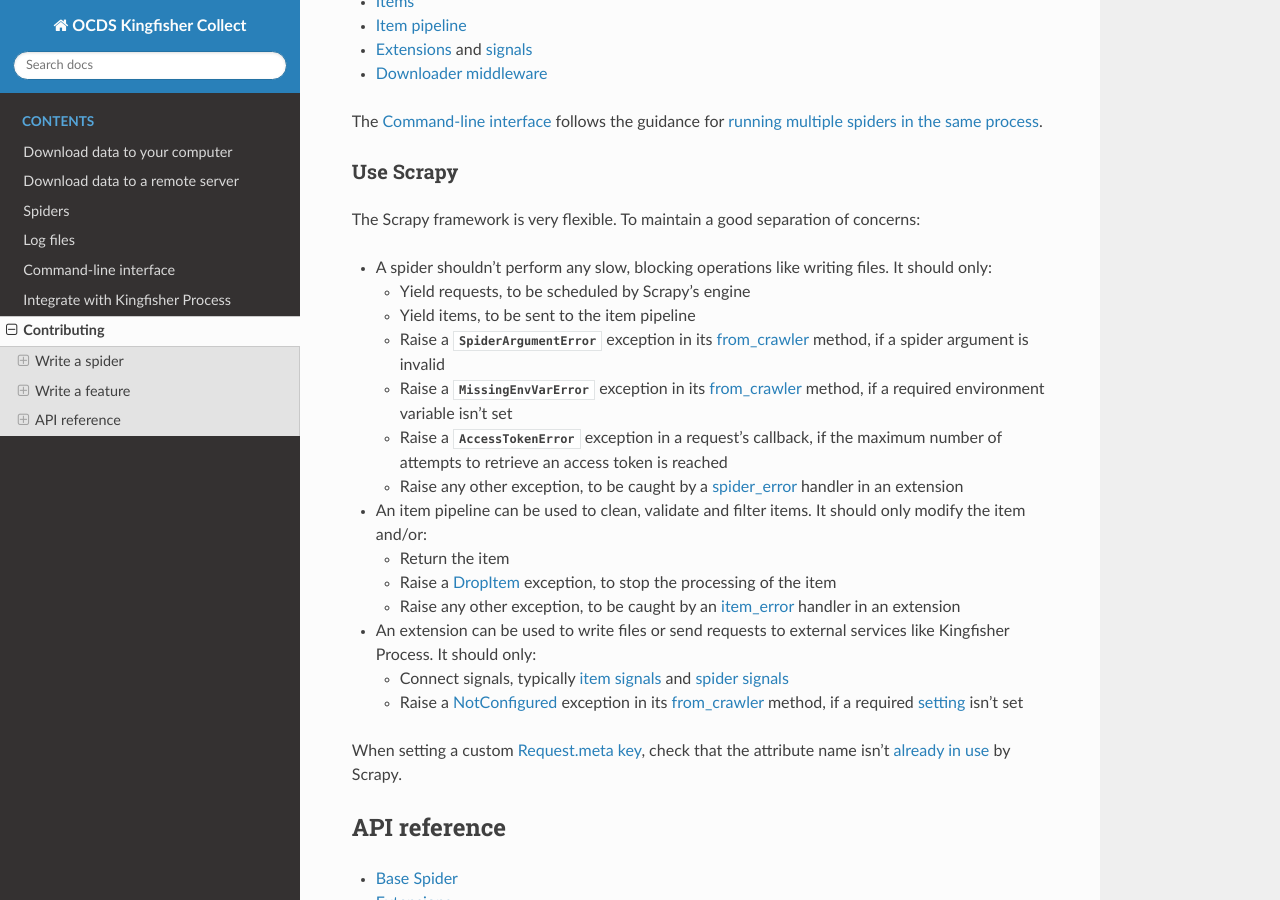
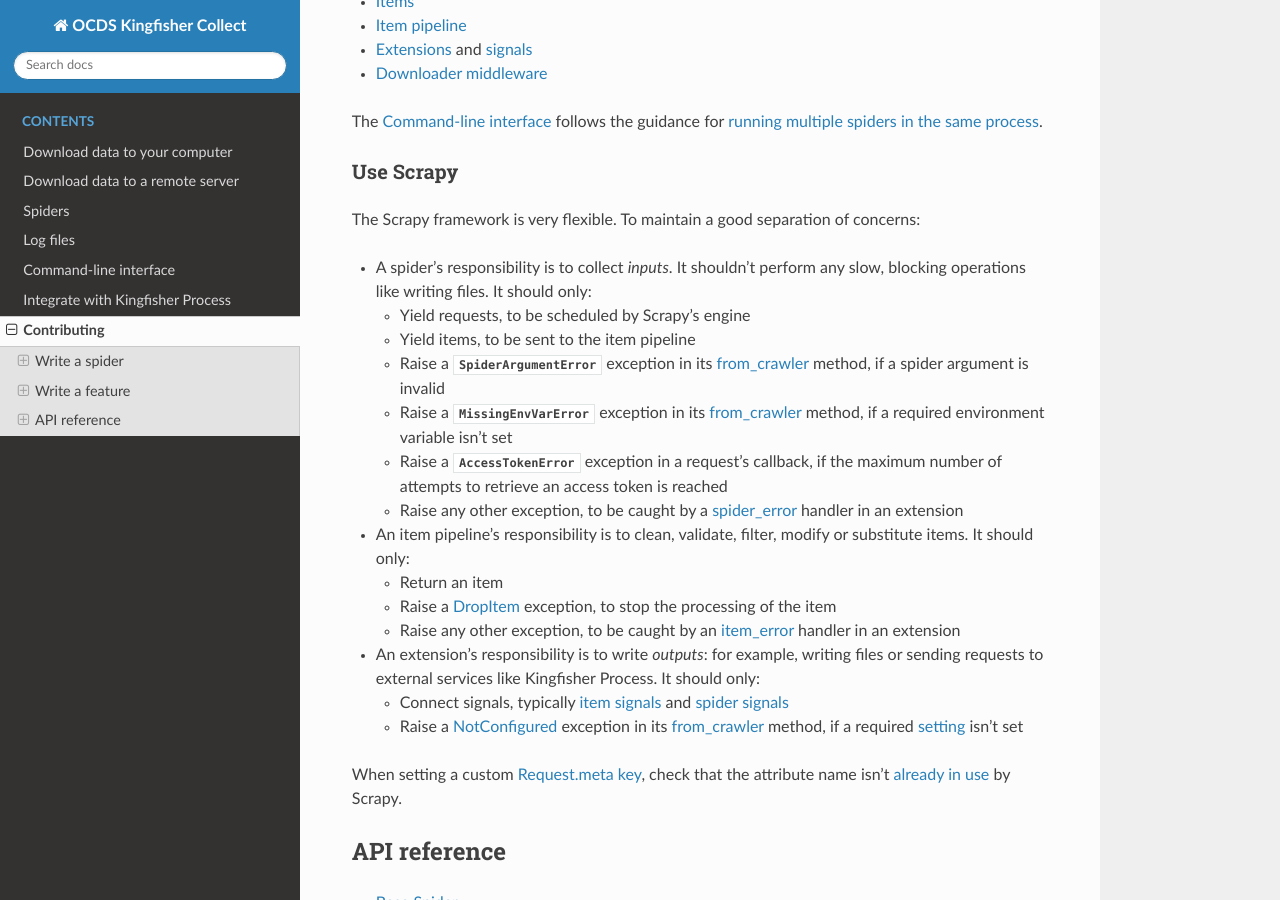
Before and after one commit to open-contracting/kingfisher-collect, a Sphinx documentation site: the page built from docs/contributing/index.rst, in a window 1280 px wide and 900 px high, scrolled down 2156 px. Built offline with Sphinx 7.4.7 and the Read the Docs theme 2.0.0, drawn with Linux system fonts in a browser that asks for light colours.

Commit message:
docs: Clarify separation of concerns

```diff
--- a/docs/contributing/index.rst
+++ b/docs/contributing/index.rst
@@ -98,7 +98,7 @@
 
 The Scrapy framework is very flexible. To maintain a good separation of concerns:
 
--  A spider shouldn't perform any slow, blocking operations like writing files. It should only:
+-  A spider's responsibility is to collect *inputs*. It shouldn't perform any slow, blocking operations like writing files. It should only:
 
    -  Yield requests, to be scheduled by Scrapy's engine
    -  Yield items, to be sent to the item pipeline
@@ -107,13 +107,13 @@
    -  Raise a :class:`~kingfisher_scrapy.exceptions.AccessTokenError` exception in a request's callback, if the maximum number of attempts to retrieve an access token is reached
    -  Raise any other exception, to be caught by a `spider_error <https://docs.scrapy.org/en/latest/topics/signals.html#spider-error>`__ handler in an extension
 
--  An item pipeline can be used to clean, validate and filter items. It should only modify the item and/or:
+-  An item pipeline's responsibility is to clean, validate, filter, modify or substitute items. It should only:
 
-   -  Return the item
+   -  Return an item
    -  Raise a `DropItem <https://docs.scrapy.org/en/latest/topics/exceptions.html#scrapy.exceptions.DropItem>`__ exception, to stop the processing of the item
    -  Raise any other exception, to be caught by an `item_error <https://docs.scrapy.org/en/latest/topics/signals.html#item-error>`__ handler in an extension
 
--  An extension can be used to write files or send requests to external services like Kingfisher Process. It should only:
+-  An extension's responsibility is to write *outputs*: for example, writing files or sending requests to external services like Kingfisher Process. It should only:
 
    -  Connect signals, typically `item signals <https://docs.scrapy.org/en/latest/topics/signals.html#item-signals>`__ and `spider signals <https://docs.scrapy.org/en/latest/topics/signals.html#spider-signals>`__
    -  Raise a `NotConfigured <https://docs.scrapy.org/en/latest/topics/exceptions.html#notconfigured>`__ exception in its `from_crawler <https://docs.scrapy.org/en/latest/topics/extensions.html#writing-your-own-extension>`__ method, if a required `setting <https://docs.scrapy.org/en/latest/topics/settings.html>`__ isn't set
```
